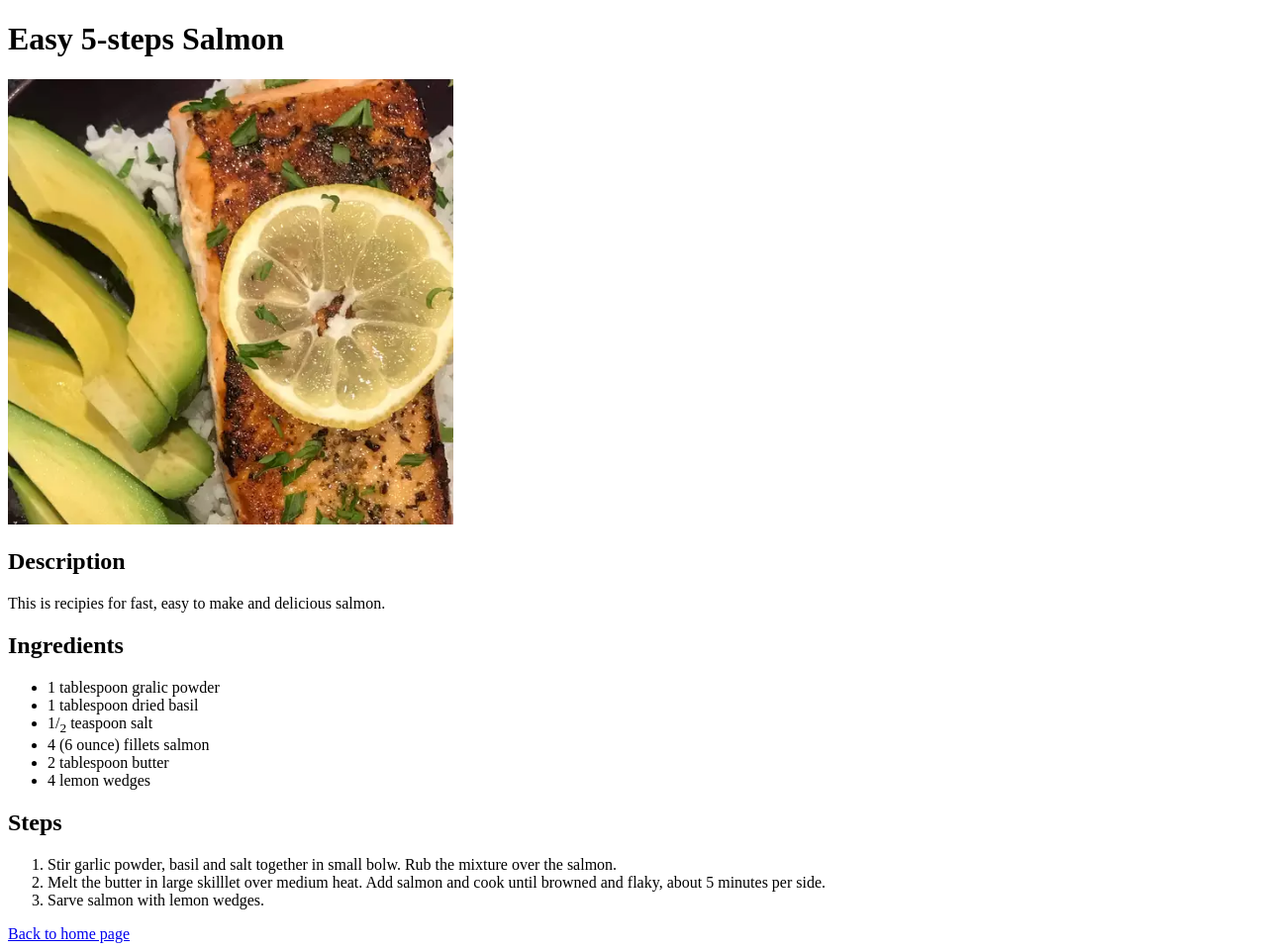
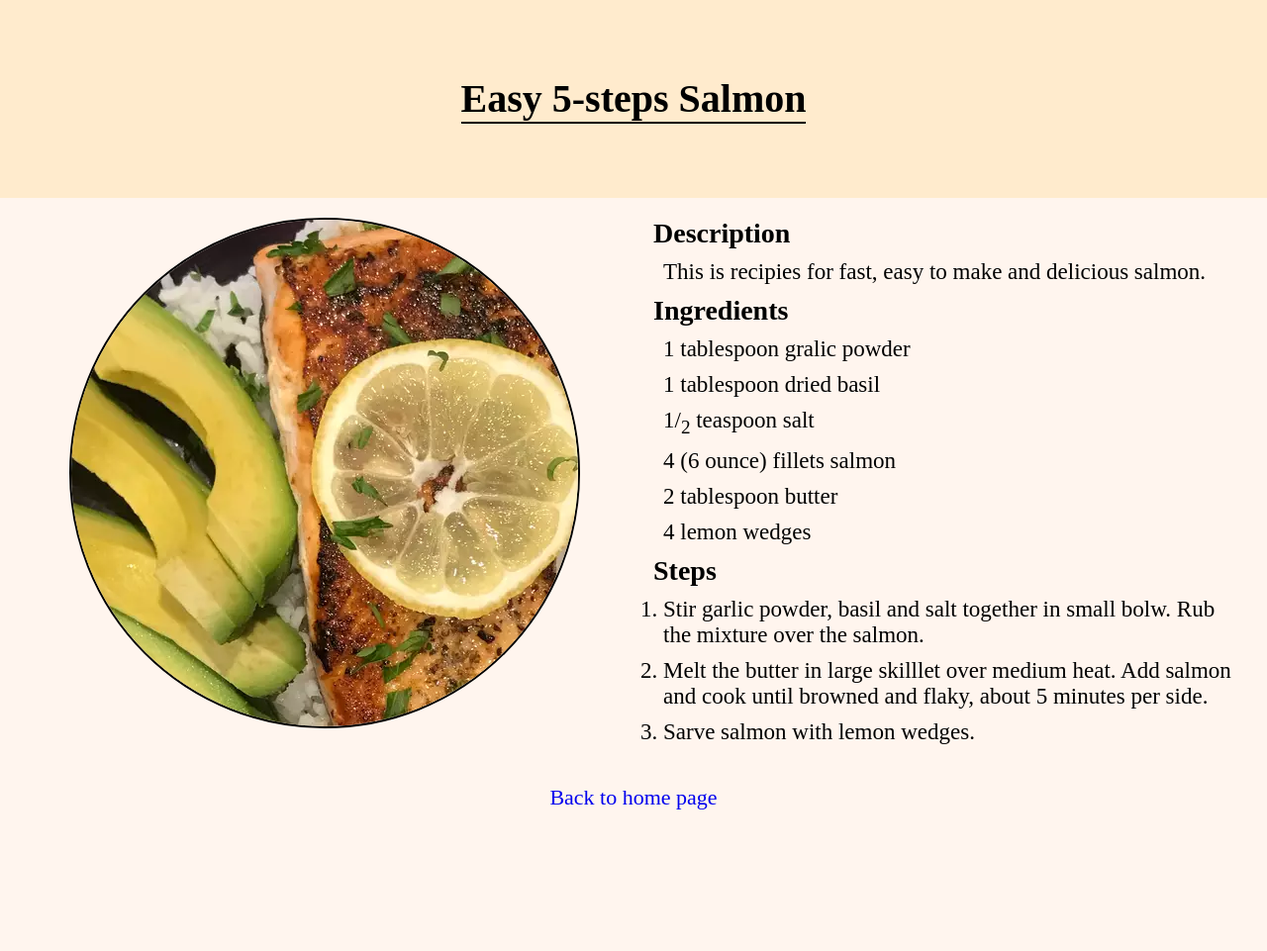
Before and after one commit to Rz0n/Second-web-site, a plain HTML site: page recipesProject/recipes/easySalmon.html in a window 1280 px wide. Shown: the whole page at 99% size. After the commit the page ends 819 px from the top, so only its background shows below. Drawn offline with Linux system fonts and the light colour scheme.

Commit message:
new changes

```diff
--- /dev/null
+++ b/recipesProject/recipes/easySalmon.css
@@ -0,0 +1,67 @@
+* {
+    margin: 0;
+    padding: 0;
+    box-sizing: border-box;
+}
+
+body {
+    background-color: seashell;
+}
+
+.header {
+    display: flex;
+    justify-content: center;
+    align-items: center;
+    height: 200px;
+    background-color: blanchedalmond;
+}
+
+.header > h1 {
+    font-size: 40px;
+    font-family: 'Times New Roman', Times, serif;
+    color: black;
+    border-bottom: 2px solid black;
+}
+
+img {
+    border: 2px solid black;
+    border-radius: 100%;
+    margin-left: 50px;
+}
+
+.flex-conteiner {
+    display: flex;
+}
+
+.flex-conteiner > .picture, .main {
+    flex: 1;
+    margin: 20px;
+}
+
+.main > p , li {
+    font-family:'Times New Roman', Times, serif;
+    font-size: 23px;
+    margin: 10px;
+}
+
+h2 {
+
+    font-family: 'Times New Roman', Times, serif;
+    font-size: 28px;
+}
+
+ul > li {
+    list-style-type: none;
+}
+
+.back {
+    display: flex;
+    justify-content: center;
+}
+
+.back > a {
+    font-family: 'Times New Roman', Times, serif;
+    font-size: 22px;
+    margin-top: 10px;
+    text-decoration: none;
+}
--- a/recipesProject/recipes/easySalmon.html
+++ b/recipesProject/recipes/easySalmon.html
@@ -5,10 +5,17 @@
     <meta http-equiv="X-UA-Compatible" content="IE=edge">
     <meta name="viewport" content="width=device-width, initial-scale=1.0">
     <title>Easy Salmon</title>
+    <link rel="stylesheet" href="easySalmon.css">
 </head>
 <body>
+    <div class="header">
         <h1>Easy 5-steps Salmon</h1>
-    <img src="Images/image.webp" width="450px">
+    </div>
+    <div class="flex-conteiner">
+        <div class="picture">
+            <img src="Images/image.webp">
+        </div>
+        <div class="main">
             <h2>Description</h2>
             <p>This is recipies for fast, easy to make and delicious salmon.</p>
             <h2>Ingredients</h2>
@@ -26,6 +33,10 @@
                 <li>Melt the butter in large skilllet over medium heat. Add salmon and cook until browned and flaky, about 5 minutes per side.</li>
                 <li>Sarve salmon with lemon wedges.</li>
             </ol>
+        </div>
+    </div>
+    <div class="back">
         <a href="../index.html">Back to home page</a>
+    </div>
 </body>
 </html>
```
Lines whose indentation alone changed are shown as unchanged.
